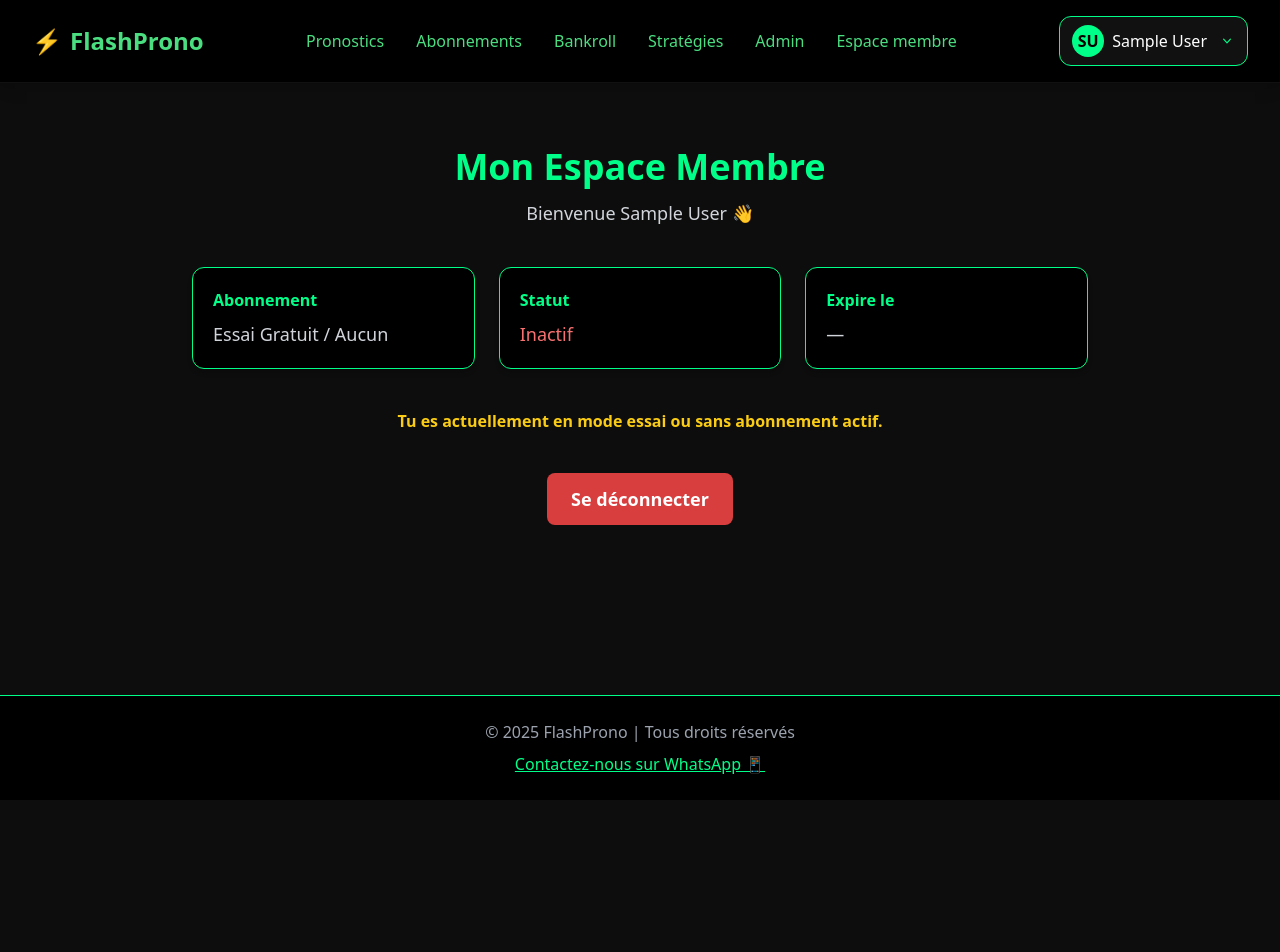
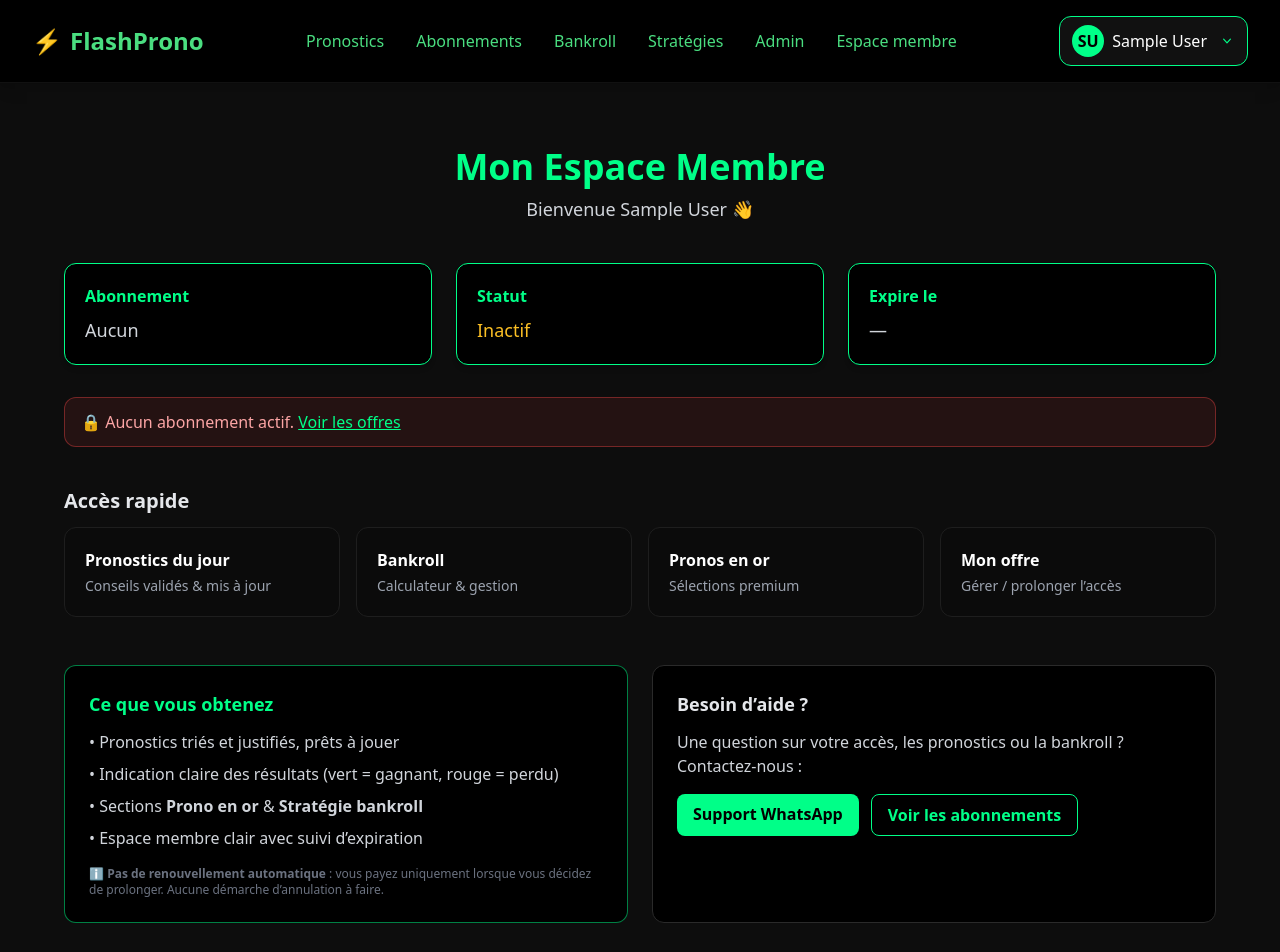
Before and after one commit to Rousslan2/flashprono, a React (Vite) app in the folder frontend/: page /dashboard in a window 1280 px wide. Shown: the top 952 px of the page. Before the commit the page ends 800 px from the top, so only its background shows below. Built offline with nearby package versions, Linux system fonts and the light colour scheme; no server answers; sample sign-in values are in the browser's storage.

Commit message:
🚀 Mise à jour automatique (frontend + backend + correctifs)

```diff
--- a/frontend/src/pages/Dashboard.jsx
+++ b/frontend/src/pages/Dashboard.jsx
@@ -1,3 +1,4 @@
+// frontend/src/pages/Dashboard.jsx
 import { getUser, logout } from "../hooks/useAuth";
 
 export default function Dashboard() {
@@ -9,63 +10,154 @@ export default function Dashboard() {
       ? "Annuel VIP"
       : sub.plan === "monthly"
       ? "Mensuel Premium"
-      : "Essai Gratuit / Aucun";
+      : sub.status === "trial"
+      ? "Essai gratuit"
+      : "Aucun";
 
-  const statusLabel = sub.status === "active" ? "Actif" : "Inactif";
-  const expires =
-    sub.expiresAt ? new Date(sub.expiresAt).toLocaleDateString() : "—";
+  const statusActive = sub.status === "active";
+  const expiresDate = sub.expiresAt ? new Date(sub.expiresAt) : null;
+  const expiresStr = expiresDate ? expiresDate.toLocaleDateString() : "—";
+
+  // Jours restants (arrondi au supérieur)
+  const daysLeft =
+    expiresDate
+      ? Math.max(0, Math.ceil((expiresDate.getTime() - Date.now()) / (1000 * 60 * 60 * 24)))
+      : null;
 
   return (
-    <section className="py-16 max-w-4xl mx-auto text-center">
-      <h1 className="text-4xl font-extrabold text-primary mb-3">
-        Mon Espace Membre
-      </h1>
-      <p className="text-gray-300 mb-10 text-lg">
+    <section className="py-16 max-w-6xl mx-auto">
+      <header className="text-center mb-10">
+        <h1 className="text-4xl font-extrabold text-primary">Mon Espace Membre</h1>
+        <p className="text-gray-300 mt-2 text-lg">
           Bienvenue {user?.name || "membre"} 👋
         </p>
+      </header>
 
-      {/* Infos abonnement */}
-      <div className="grid md:grid-cols-3 gap-6 text-left">
-        <div className="bg-black p-5 rounded-xl border border-primary shadow-md">
-          <h3 className="font-semibold mb-2 text-primary">Abonnement</h3>
-          <p className="text-gray-300 text-lg">{planLabel}</p>
+      {/* Cartes statut / plan / expiration */}
+      <div className="grid gap-6 md:grid-cols-3">
+        <InfoCard title="Abonnement" value={planLabel} />
+        <InfoCard
+          title="Statut"
+          value={statusActive ? "Actif" : sub.status === "trial" ? "Essai" : "Inactif"}
+          valueClass={statusActive ? "text-emerald-400" : "text-amber-400"}
+        />
+        <InfoCard
+          title="Expire le"
+          value={expiresStr}
+          extra={
+            daysLeft !== null && (
+              <span className="mt-1 inline-block text-xs px-2 py-0.5 rounded bg-[#111] border border-[#222] text-gray-300">
+                {daysLeft > 0 ? `${daysLeft} jour${daysLeft > 1 ? "s" : ""} restant${daysLeft > 1 ? "s" : ""}` : "Expire aujourd’hui"}
+              </span>
+            )
+          }
+        />
       </div>
 
-        <div className="bg-black p-5 rounded-xl border border-primary shadow-md">
-          <h3 className="font-semibold mb-2 text-primary">Statut</h3>
-          <p
-            className={`text-lg ${
-              statusLabel === "Actif" ? "text-green-400" : "text-red-400"
-            }`}
-          >
-            {statusLabel}
+      {/* Ruban d’état */}
+      <div className="mt-8">
+        {statusActive ? (
+          <div className="rounded-xl border border-emerald-500/40 bg-emerald-500/10 px-4 py-3 text-emerald-300">
+            🎉 Accès complet actif. Bonne réussite sur vos paris !
+          </div>
+        ) : sub.status === "trial" ? (
+          <div className="rounded-xl border border-amber-500/40 bg-amber-500/10 px-4 py-3 text-amber-300">
+            ⏳ Vous êtes en essai. Activez un abonnement pour débloquer tout le contenu sans limite.
+          </div>
+        ) : (
+          <div className="rounded-xl border border-red-500/40 bg-red-500/10 px-4 py-3 text-red-300">
+            🔒 Aucun abonnement actif. <a href="/abonnements" className="underline text-primary">Voir les offres</a>
+          </div>
+        )}
+      </div>
+
+      {/* Accès rapide */}
+      <section className="mt-10">
+        <h2 className="text-xl font-semibold text-gray-200 mb-3">Accès rapide</h2>
+        <div className="grid gap-4 md:grid-cols-2 lg:grid-cols-4">
+          <QuickTile href="/pronostics" title="Pronostics du jour" desc="Conseils validés & mis à jour" />
+          <QuickTile href="/strategie-bankroll" title="Bankroll" desc="Calculateur & gestion" />
+          <QuickTile href="/pronos-en-or" title="Pronos en or" desc="Sélections premium" />
+          <QuickTile href="/abonnements" title="Mon offre" desc="Gérer / prolonger l’accès" />
+        </div>
+      </section>
+
+      {/* Avantages inclus */}
+      <section className="mt-12 grid gap-6 lg:grid-cols-2">
+        <div className="bg-black rounded-xl border border-primary/50 p-6">
+          <h3 className="text-lg font-semibold text-primary mb-3">Ce que vous obtenez</h3>
+          <ul className="space-y-2 text-gray-300">
+            <li>• Pronostics triés et justifiés, prêts à jouer</li>
+            <li>• Indication claire des résultats (vert = gagnant, rouge = perdu)</li>
+            <li>• Sections <b>Prono en or</b> & <b>Stratégie bankroll</b></li>
+            <li>• Espace membre clair avec suivi d’expiration</li>
+          </ul>
+          <p className="text-xs text-gray-500 mt-4">
+            ℹ️ <b>Pas de renouvellement automatique</b> : vous payez uniquement lorsque vous décidez de prolonger. Aucune
+            démarche d’annulation à faire.
           </p>
         </div>
 
-        <div className="bg-black p-5 rounded-xl border border-primary shadow-md">
-          <h3 className="font-semibold mb-2 text-primary">Expire le</h3>
-          <p className="text-gray-300 text-lg">{expires}</p>
+        {/* Aide & support */}
+        <div className="bg-black rounded-xl border border-[#2a2a2a] p-6">
+          <h3 className="text-lg font-semibold text-gray-200 mb-3">Besoin d’aide ?</h3>
+          <p className="text-gray-300">
+            Une question sur votre accès, les pronostics ou la bankroll ? Contactez-nous :
+          </p>
+          <div className="mt-4 flex flex-wrap gap-3">
+            <a
+              href="https://wa.me/33695962084"
+              target="_blank"
+              rel="noreferrer"
+              className="inline-block bg-primary text-black px-4 py-2 rounded-lg font-semibold hover:scale-105 transition"
+            >
+              Support WhatsApp
+            </a>
+            {!statusActive && (
+              <a
+                href="/abonnements"
+                className="inline-block border border-primary text-primary px-4 py-2 rounded-lg font-semibold hover:bg-[#0b0b0b] transition"
+              >
+                Voir les abonnements
+              </a>
+            )}
           </div>
         </div>
+      </section>
 
-      {/* Message selon abonnement */}
-      {statusLabel === "Actif" ? (
-        <div className="mt-10 text-green-400 font-semibold">
-          Ton abonnement est valide 🎉
-        </div>
-      ) : (
-        <div className="mt-10 text-yellow-400 font-semibold">
-          Tu es actuellement en mode essai ou sans abonnement actif.
-        </div>
-      )}
-
-      {/* Bouton déconnexion */}
+      {/* Déconnexion */}
+      <div className="mt-12 text-center">
         <button
           onClick={logout}
-        className="mt-10 bg-red-500/90 hover:bg-red-500 text-white px-6 py-3 rounded-lg text-lg font-semibold transition-all"
+          className="bg-red-500/90 hover:bg-red-500 text-white px-6 py-3 rounded-lg text-lg font-semibold transition-all"
         >
           Se déconnecter
         </button>
+      </div>
     </section>
   );
 }
+
+/* ---------- Petits composants ---------- */
+
+function InfoCard({ title, value, valueClass = "text-gray-300", extra = null }) {
+  return (
+    <div className="bg-black p-5 rounded-xl border border-primary shadow-md">
+      <h3 className="font-semibold mb-2 text-primary">{title}</h3>
+      <p className={`text-lg ${valueClass}`}>{value}</p>
+      {extra}
+    </div>
+  );
+}
+
+function QuickTile({ href, title, desc }) {
+  return (
+    <a
+      href={href}
+      className="block bg-[#0b0b0b] border border-[#1e1e1e] hover:border-primary rounded-xl p-5 transition cursor-pointer"
+    >
+      <div className="text-white font-semibold">{title}</div>
+      <div className="text-gray-400 text-sm mt-1">{desc}</div>
+    </a>
+  );
+}
```
Lines whose indentation alone changed are shown as unchanged.
